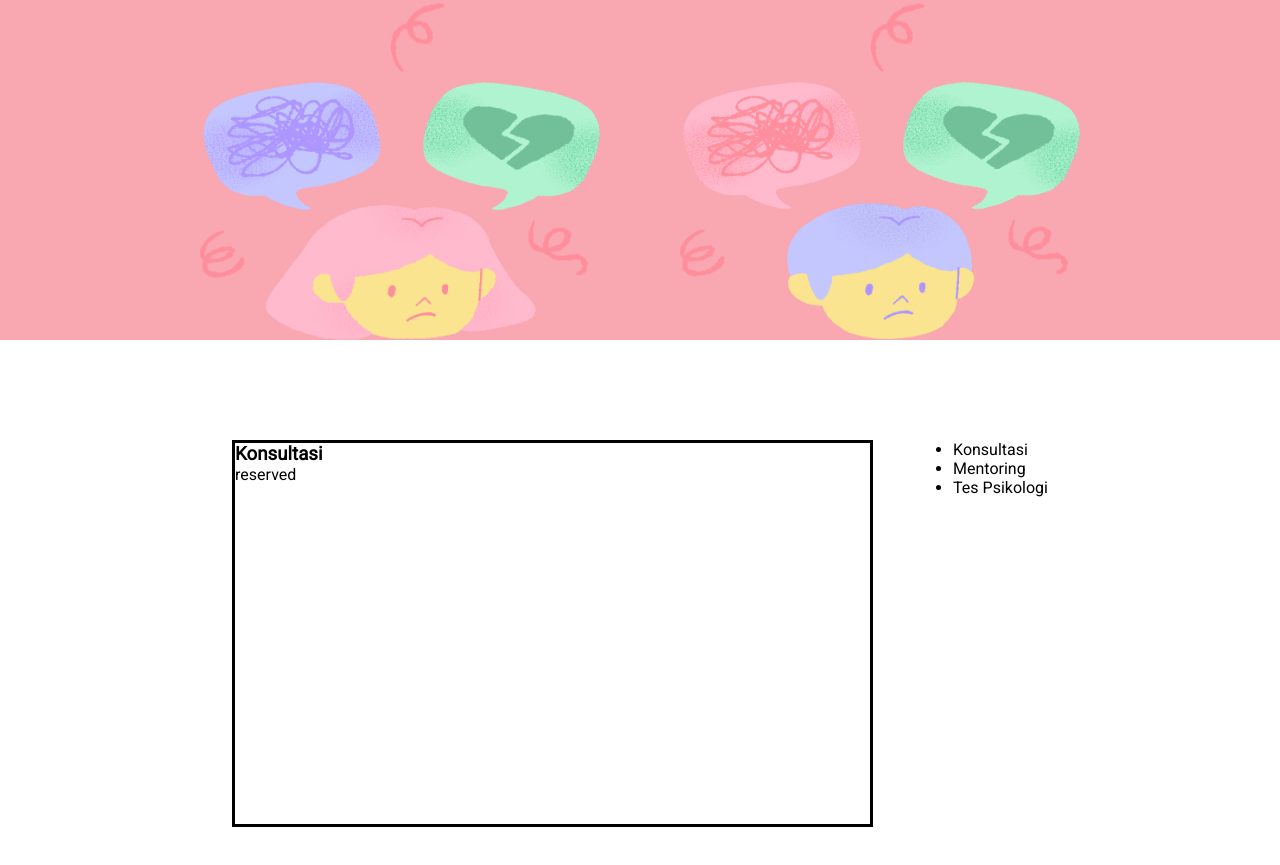
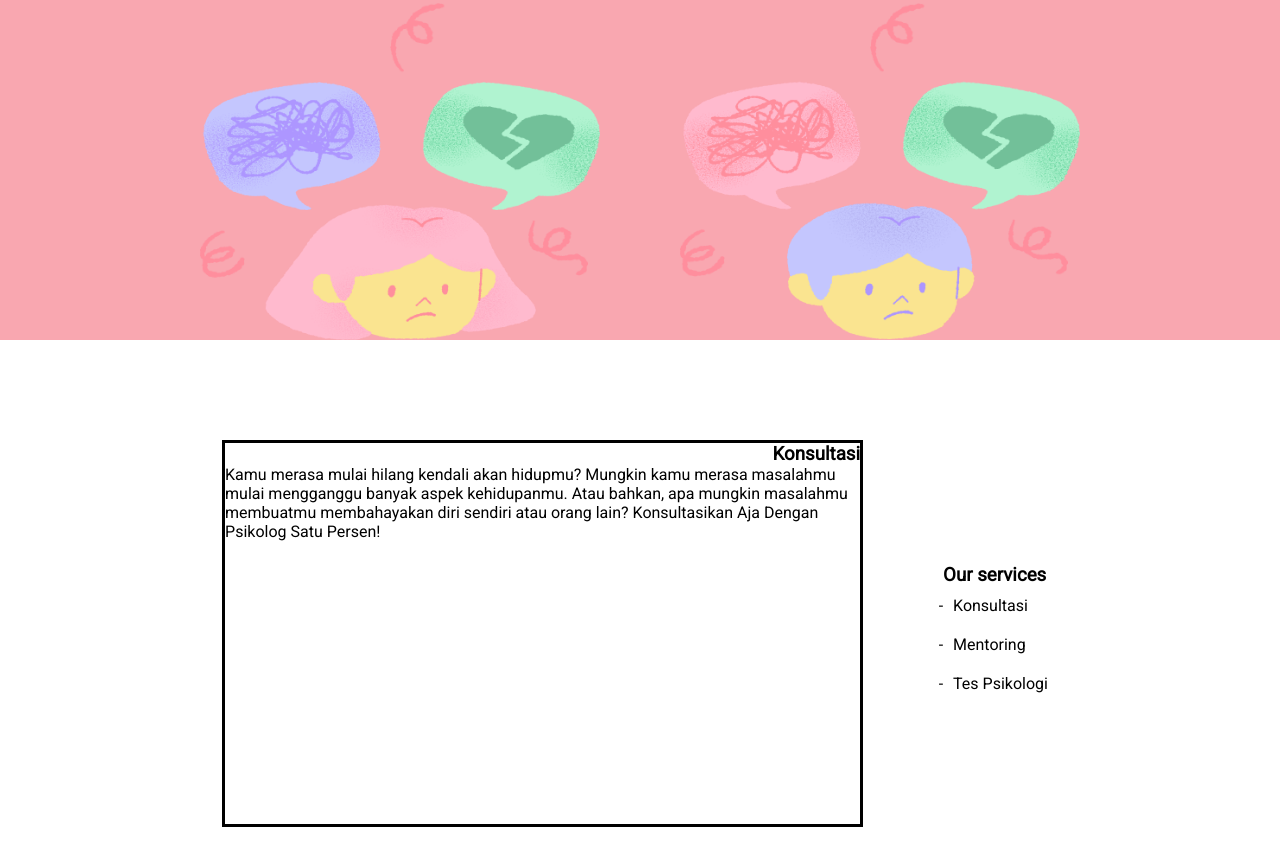
Before and after one commit to RevoU-FSSE-2/week-5-andra113, a plain HTML site: page index.html in a window 1280 px wide. Shown: the part 447-1312 px from the top of the page. Drawn offline with Linux system fonts and the light colour scheme; a web font is replaced by a local one.

Commit message:
added services

```diff
--- a/index.html
+++ b/index.html
@@ -44,15 +44,27 @@
 
         <div class="container-2 margin" id="services">
             <div class="left-box">
+                <div class=""><p></p></div>
+                <div class="description-text">
                     <h3>Konsultasi</h3>
-                <p>reserved</p>
+                    <p>Kamu merasa mulai hilang kendali akan hidupmu? Mungkin kamu merasa masalahmu mulai mengganggu
+                        banyak
+                        aspek kehidupanmu. Atau bahkan, apa mungkin masalahmu membuatmu membahayakan diri sendiri atau
+                        orang
+                        lain? Konsultasikan Aja Dengan Psikolog Satu Persen!</p>
                 </div>
+            </div>
+            <div class="right-box">
+                <div class="services-text">
+                    <h3>Our services</h3>
                     <ul>
                         <li>Konsultasi</li>
                         <li>Mentoring</li>
                         <li>Tes Psikologi</li>
                     </ul>
+                </div>
 
+            </div>
         </div>
     </main>
 </body>
--- a/styles.css
+++ b/styles.css
@@ -93,7 +93,32 @@
 }
 
 .left-box {
+    display: flex;
     width: 635px;
     height: 381px;
     border: solid black ;
+    justify-content: space-between;
 }
+
+.description-text {
+    display: flex;
+    flex-direction: column;
+}
+
+.description-text h3 {
+    text-align: right;
+}
+.right-box {
+    display: flex;
+    align-items: center;
+}
+
+.services-text {
+    display: flex;
+    flex-direction: column;
+}
+
+.services-text li {
+    list-style-type: "-";
+    padding: 10px;
+}
```
Lines whose indentation alone changed are shown as unchanged.
